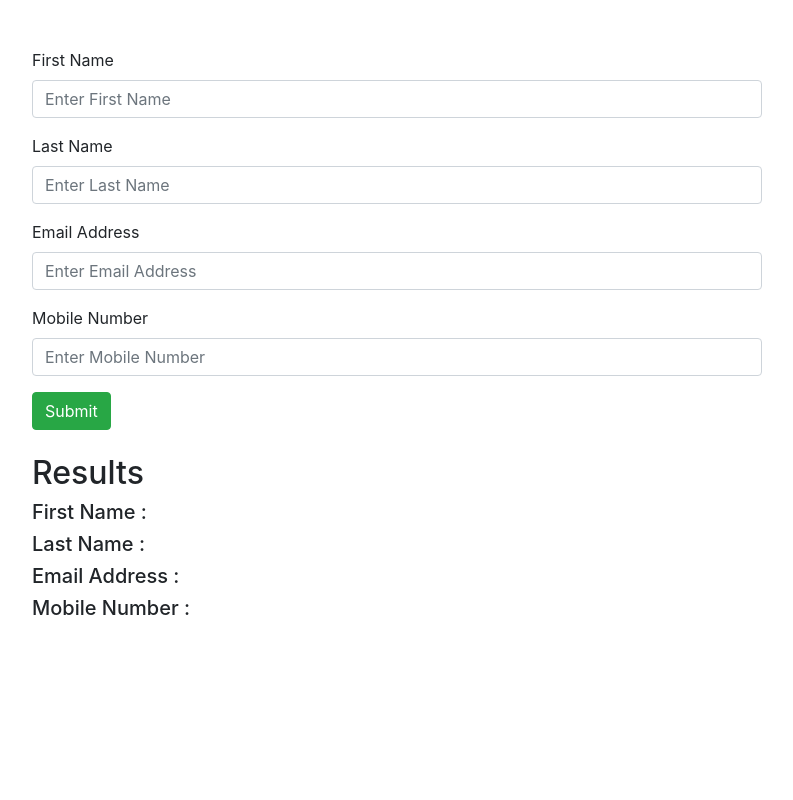
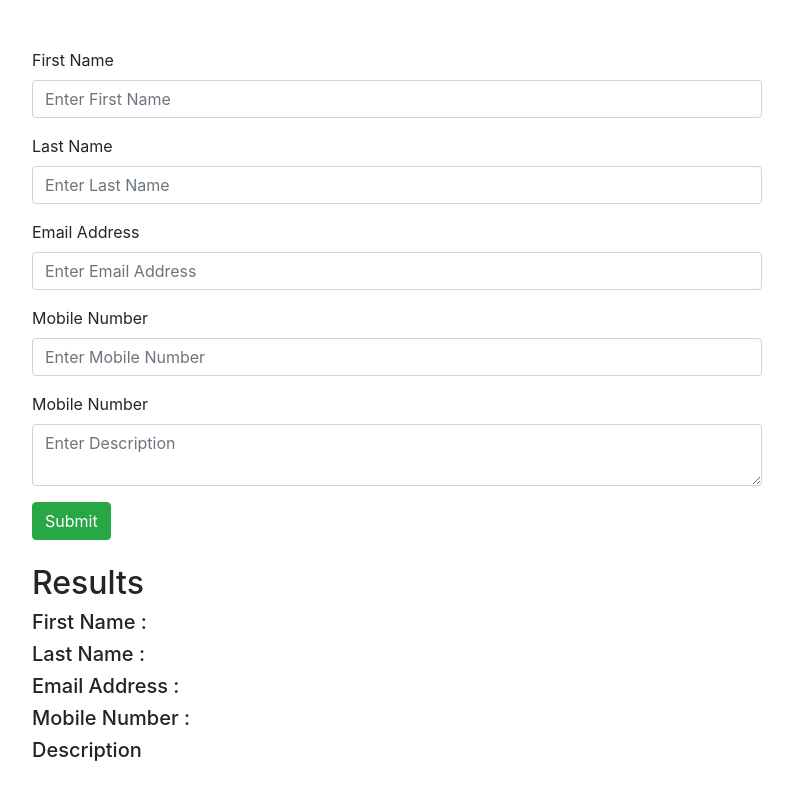
Before and after one commit to shishir75/React-101, a React (Create React App) app: page / in a window 1280 px wide. Shown: the whole page, without its empty margins (243-1036 px from the left). Built offline with nearby package versions, Linux system fonts and the light colour scheme.

Commit message:
Data Retrive from Testarea

```diff
--- a/src/components/MultiImputForm.js
+++ b/src/components/MultiImputForm.js
@@ -9,6 +9,7 @@ export default class MultiImputForm extends Component {
             lname: "",
             email: "",
             mobile: "",
+            desc: "",
         };
     }
 
@@ -98,6 +99,15 @@ export default class MultiImputForm extends Component {
                                         placeholder="Enter Mobile Number"
                                     ></input>
                                 </div>
+                                <div className="form-group">
+                                    <label>Mobile Number</label>
+                                    <textarea
+                                        name="desc"
+                                        onChange={this.onChangeHandler}
+                                        className="form-control"
+                                        placeholder="Enter Description"
+                                    ></textarea>
+                                </div>
                                 <input
                                     type="submit"
                                     value="Submit"
@@ -110,6 +120,8 @@ export default class MultiImputForm extends Component {
                             <h5>Last Name : {this.state.lname}</h5>
                             <h5>Email Address : {this.state.email}</h5>
                             <h5>Mobile Number : {this.state.mobile}</h5>
+                            <h5>Description</h5>
+                            <p>{this.state.desc}</p>
                         </div>
                     </div>
                 </div>
```
